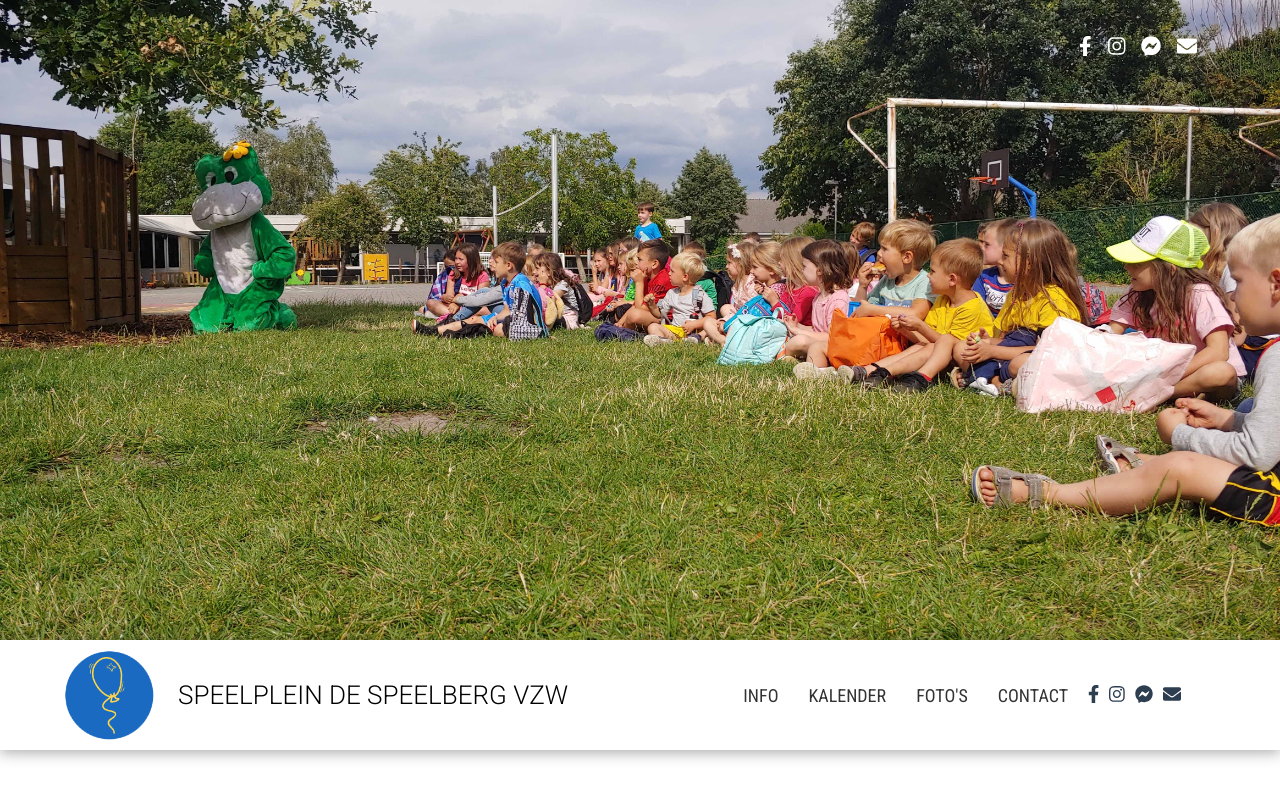
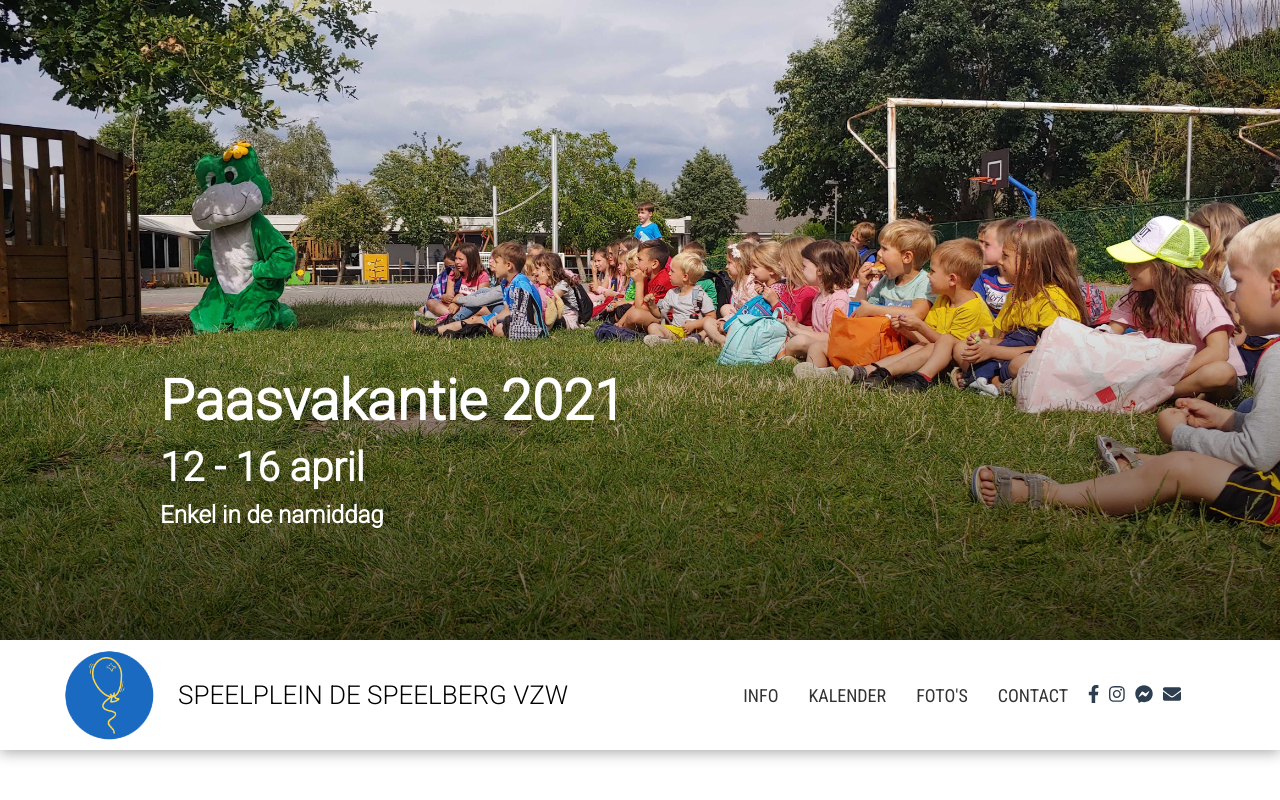
Before and after one commit to despeelberg/despeelberg-be, a Vue app: page / in a window 1280 px wide. Shown: the top 800 px of the page. Built offline with nearby package versions, Linux system fonts and the light colour scheme.

Commit message:
Added date info on top of landing image

```diff
--- a/src/components/Slideshow.vue
+++ b/src/components/Slideshow.vue
@@ -1,29 +1,52 @@
 <template>
   <div id="slideshow">
-      <div class="background"></div>
-        <div class="columns">
+    <div class="background">
+      <div id="info-wrap">
+        <div id="info">
+          <h1>Paasvakantie 2021</h1>
+          <h2>12 - 16 april</h2>
+          <h3>Enkel in de namiddag</h3>
+          <!-- <a class="button" href="https://inschrijven.despeelberg.be">NU INSCHRIJVEN</a> -->
+        </div>
+      </div>
+    </div>
+
+    <!-- <div class="columns">
       <div class="column">
         <div class="column-row">
-             <!--    <div class="logo">
+             <div class="logo">
                     <img src="@/assets/logo_circle.png" alt="Speelplein De Speelberg vzw" class="logo-img">
                     <h2 class="logo-name">Speelplein de Speelberg vzw</h2>
-                </div> -->
+                </div>
         </div>
         <div class="column-row">
           <div class="welcome">
-                    <h3 div="welcome"></h3>
+            <h3 div="welcome">Paasvakantie 2021</h3>
+            <h4>12 - 16 april</h4>
           </div>
         </div>
       </div>
       <div class="column">
         <div class="socials">
-                    <a href="https://www.facebook.com/despeelbergvzw/" target="_blank" class="socials-link">
+          <a
+            href="https://www.facebook.com/despeelbergvzw/"
+            target="_blank"
+            class="socials-link"
+          >
             <fa :icon="['fab', 'facebook-f']"></fa>
           </a>
-                    <a href="https://www.instagram.com/speelpleindespeelberg/" target="_blank" class="socials-link">
+          <a
+            href="https://www.instagram.com/speelpleindespeelberg/"
+            target="_blank"
+            class="socials-link"
+          >
             <fa :icon="['fab', 'instagram']"></fa>
           </a>
-                    <a href="https://www.messenger.com/t/despeelbergvzw" target="_blank" class="socials-link">
+          <a
+            href="https://www.messenger.com/t/despeelbergvzw"
+            target="_blank"
+            class="socials-link"
+          >
             <fa :icon="['fab', 'facebook-messenger']"></fa>
           </a>
           <a href="mailto:info@despeelberg.be" class="socials-link">
@@ -31,14 +54,14 @@
           </a>
         </div>
       </div>
-    </div>
+    </div> -->
   </div>
 </template>
 
 <script>
 export default {
-    name: 'slideshow'
-}
+  name: "slideshow",
+};
 </script>
 
 <style scoped>
@@ -60,54 +83,51 @@ export default {
   position: absolute;
   top: 0;
   left: 0;
+  display: flex;
+  justify-content: flex-start;
+  align-items: flex-end;
 }
-
-.columns {
+#info-wrap {
+  background: linear-gradient(to top, rgba(0, 0, 0, 0.6), transparent);
   width: 100%;
-    height: 100%;
-    display: flex;
-    justify-content: stretch;
-    position: absolute;
-    top: 0;
-}
-.column {
-    flex: 1;
-    padding: 35px 75px;
-}
-
-.column-row {
-    height: 50%;
-}
-
-.logo {
+  height: 60%;
   display: flex;
   align-items: center;
 }
-.logo-img {
-    height: 110px;
-    width: auto;
-    margin-right: 25px;
+
+#info {
+  width: 75%;
+  margin: auto;
+  color: #ffffff;
+  font-family: "Roboto", Arial, Helvetica, sans-serif;
 }
-.logo-name {
-    color: #fff;
-    text-transform: uppercase;
-    font-family: 'Roboto', Avenir, Arial, Helvetica, sans-serif;
-    font-size: 26px;
-    font-weight: 300;
+
+h1,
+h2,
+h3 {
+  margin: 10px 0;
 }
-.welcome {
-    color: #ffffff;
-    font-family: 'Roboto', Avenir, Arial, Helvetica, sans-serif;
-    font-size: 28px;
+
+h1 {
+  font-size: 3.5em;
 }
-.socials {
-    width: 100%;
-    text-align: right;
+
+h2 {
+  font-size: 2.5em;
 }
-.socials-link {
-    margin: 8px;
-    color: #ffffff;
-    font-size: 20px;
+
+h3 {
+  font-size: 1.5em;
+}
+
+.button {
+    padding: 15px;
+    background: #1a6ac1;
+    margin: 25px 0;
+    display: block;
+    width: 470px;
+    text-align: center;
+    border-radius: 5px;
 }
 
 @media (max-width: 700px) {
```
Also changed, not shown: package.json (+6 -1 lines), 1 other file (tests, documents, lock files or other folders). Lines whose indentation alone changed are shown as unchanged.
